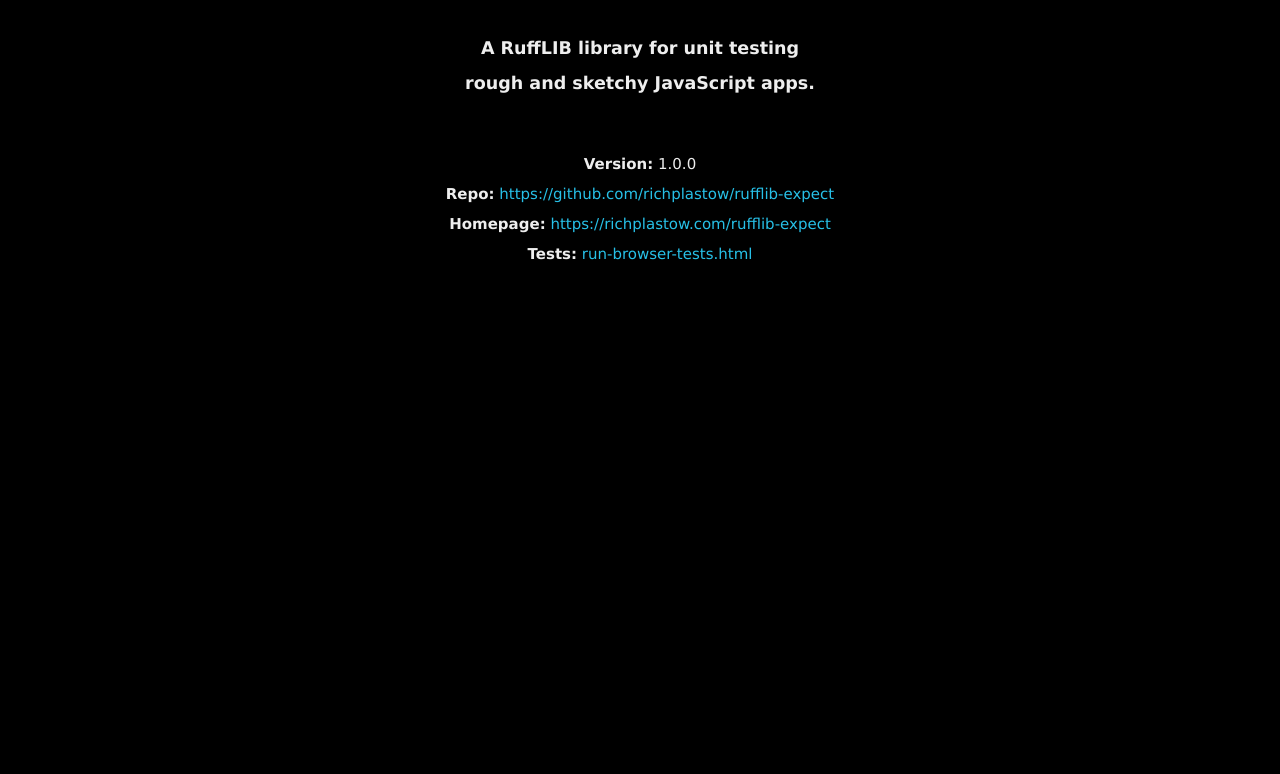
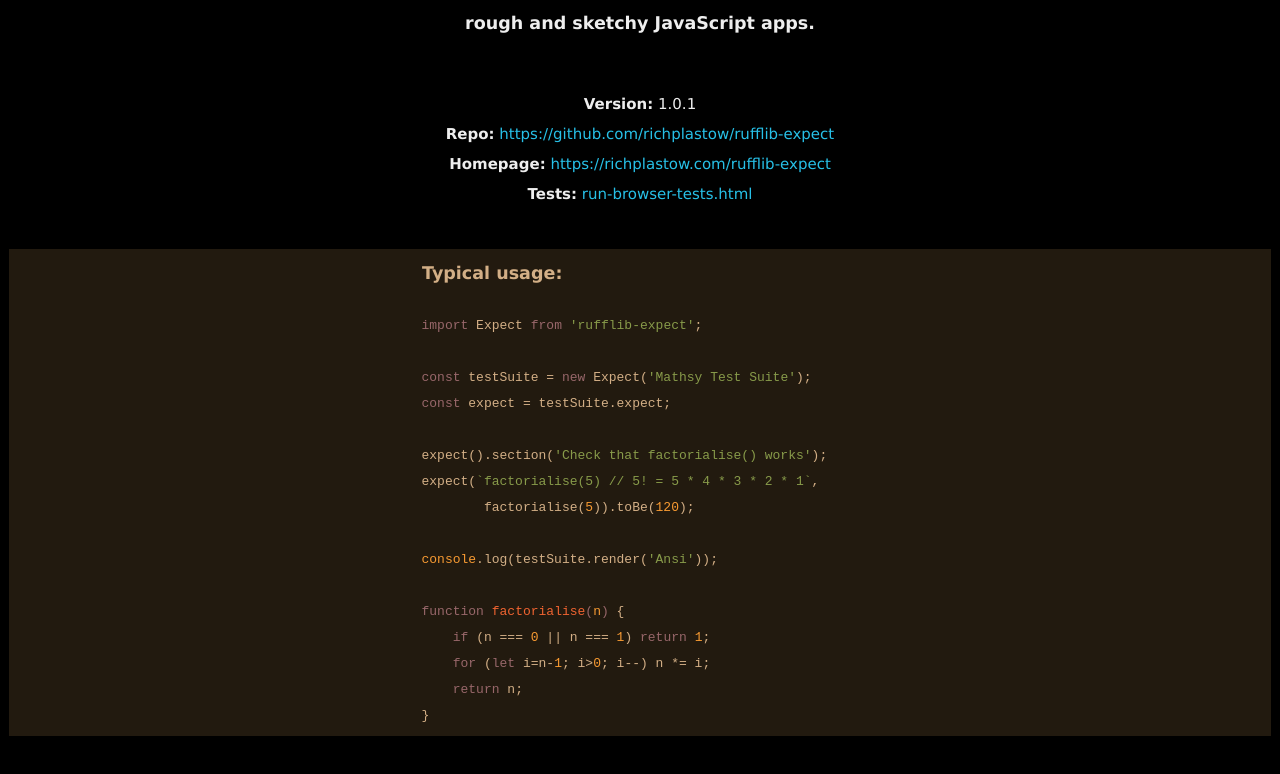
Before and after one commit to richplastow/rufflib-expect, a website: page docs/index.html in a window 1280 px wide. Shown: the part 374-1148 px from the top of the page. Before the commit the page ends 800 px from the top, so only its background shows below. Drawn offline with Linux system fonts and the light colour scheme.

Commit message:
adds usage example to homepage

```diff
--- a/docs/index.html
+++ b/docs/index.html
@@ -25,11 +25,17 @@
         .btn{padding:4px 9px;background:#fff}
         .btn{border-right:8px solid #f00;border-left:8px solid #0ff}
         img{width:256px;height:256px}
+        section{margin:40px 0}
+        section h3{margin:9px 0;padding:7px;color:#d3af86;font-family:Verdana,Arial}
+        pre{width:300px;margin:0 auto;text-align:left}
+        code{font-size:9px;}
+        @media screen and (min-width:450px){
+            section h4,pre{width:450px}code{font-size:13px}
+        }
     </style>
 </head>
 <body>
     <nav><a class="btn" href="/rufflib">Home</a></nav>
-    <p>C O M I N G &nbsp; S O O N</p>
     <img src="./img/icon/rufflib-v1-256x256.gif" alt="RuffLIB Logo">
     <h1>E X P E C T</h1>
     <h3>
@@ -39,10 +45,32 @@
     </h3>
     <br>
     <aside>
-        <b>Version:</b> 1.0.0<br>
+        <b>Version:</b> 1.0.1<br>
         <b>Repo:</b> <a href="https://github.com/richplastow/rufflib-expect">https://github.com/richplastow/rufflib-expect</a><br>
         <b>Homepage:</b> <a href="https://richplastow.com/rufflib-expect">https://richplastow.com/rufflib-expect</a><br>
         <b>Tests:</b> <a href="run-browser-tests.html">run-browser-tests.html</a><br>
     </aside>
+
+    <!-- from https://codebeautify.org/code-highlighter set to Kimbie Dark -->
+    <section style="background-color:rgb(34, 26, 15);background:rgb(34, 26, 15);">
+        <pre>
+<h3>Typical usage:</h3><code style="color:rgb(211, 175, 134); font-weight:400;display:block;padding: .5em;"><span style="color:rgb(152, 103, 106); font-weight:400;">import</span> Expect <span style="color:rgb(152, 103, 106); font-weight:400;">from</span> <span style="color:rgb(136, 155, 74); font-weight:400;">&#x27;rufflib-expect&#x27;</span>;
+
+<span style="color:rgb(152, 103, 106); font-weight:400;">const</span> testSuite = <span style="color:rgb(152, 103, 106); font-weight:400;">new</span> Expect(<span style="color:rgb(136, 155, 74); font-weight:400;">&#x27;Mathsy Test Suite&#x27;</span>);
+<span style="color:rgb(152, 103, 106); font-weight:400;">const</span> expect = testSuite.expect;
+
+expect().section(<span style="color:rgb(136, 155, 74); font-weight:400;">&#x27;Check that factorialise() works&#x27;</span>);
+expect(<span style="color:rgb(136, 155, 74); font-weight:400;">`factorialise(5) // 5! = 5 * 4 * 3 * 2 * 1`</span>,
+        factorialise(<span style="color:rgb(247, 154, 50); font-weight:400;">5</span>)).toBe(<span style="color:rgb(247, 154, 50); font-weight:400;">120</span>);
+
+<span style="color:rgb(247, 154, 50); font-weight:400;">console</span>.log(testSuite.render(<span style="color:rgb(136, 155, 74); font-weight:400;">&#x27;Ansi&#x27;</span>)); <span style="color:rgb(214, 186, 173); font-weight:400;"></span>
+
+<span style="color:rgb(152, 103, 106); font-weight:400;"><span style="color:rgb(152, 103, 106); font-weight:400;">function</span> <span style="color:rgb(240, 100, 49); font-weight:400;">factorialise</span>(<span style="color:rgb(247, 154, 50); font-weight:400;">n</span>) </span>{
+    <span style="color:rgb(152, 103, 106); font-weight:400;">if</span> (n === <span style="color:rgb(247, 154, 50); font-weight:400;">0</span> || n === <span style="color:rgb(247, 154, 50); font-weight:400;">1</span>) <span style="color:rgb(152, 103, 106); font-weight:400;">return</span> <span style="color:rgb(247, 154, 50); font-weight:400;">1</span>;
+    <span style="color:rgb(152, 103, 106); font-weight:400;">for</span> (<span style="color:rgb(152, 103, 106); font-weight:400;">let</span> i=n-<span style="color:rgb(247, 154, 50); font-weight:400;">1</span>; i&gt;<span style="color:rgb(247, 154, 50); font-weight:400;">0</span>; i--) n *= i;
+    <span style="color:rgb(152, 103, 106); font-weight:400;">return</span> n;
+}</code></pre>
+    </section>
+    <br>
 </body>
 </html>
--- a/package.json
+++ b/package.json
@@ -1,6 +1,6 @@
 {
     "name": "rufflib-expect",
-    "version": "1.0.0",
+    "version": "1.0.1",
     "description": "A RuffLIB library for unit testing rough and sketchy JavaScript apps.",
     "main": "docs/dist/rufflib-expect.es.js",
     "type": "module",
```
Also changed, not shown: src/expect.js (+7 -3 lines), README.md, docs/dist/rufflib-expect-test.es.js, docs/dist/rufflib-expect-test.umd.js, docs/dist/rufflib-expect.es.js, docs/dist/rufflib-expect.umd.es5.min.js, 1 other file.
